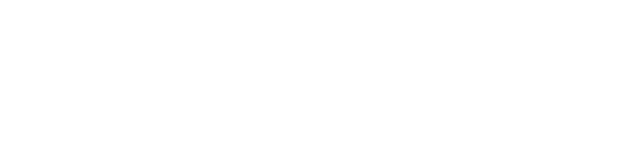
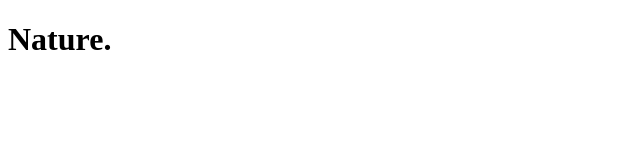
Before and after one commit to ani-24/card-hover-effect, a plain HTML site: page index.html in a window 1280 px wide. Shown: the whole page, without its empty margins (0-640 px from the left). Drawn offline with Linux system fonts and the light colour scheme.

Commit message:
complete html

```diff
--- a/index.html
+++ b/index.html
@@ -6,5 +6,11 @@
     <meta name="viewport" content="width=device-width, initial-scale=1.0" />
     <title>Card Hover Effect</title>
   </head>
-  <body></body>
+  <body>
+    <div class="card">
+      <div class="overlay">
+        <h1 class="text">Nature.</h1>
+      </div>
+    </div>
+  </body>
 </html>
```
